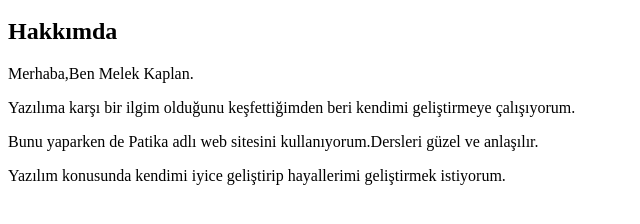
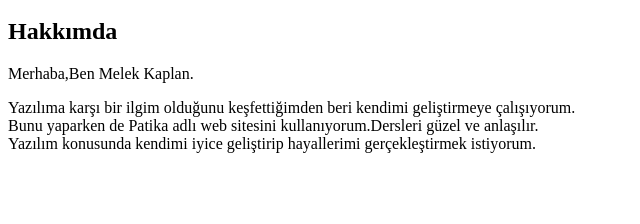
Before and after one commit to melekkpln/kodluyoruzilkrepo, a plain HTML site: page index.html in a window 1280 px wide. Shown: the part 48-272 px from the top of the page, without its empty margins (0-640 px from the left). Drawn offline with Linux system fonts and the light colour scheme.

Commit message:
index.html dosyasında değişiklik yapıldı.

```diff
--- a/index.html
+++ b/index.html
@@ -6,12 +6,8 @@
     Merhaba,Ben Melek Kaplan.
 </p>
 <p>
-    Yazılıma karşı bir ilgim olduğunu keşfettiğimden beri kendimi geliştirmeye çalışıyorum.
-</p>
-<p>
-    Bunu yaparken de Patika adlı web sitesini kullanıyorum.Dersleri güzel ve anlaşılır.
-</p>
-<p>
-    Yazılım konusunda kendimi iyice geliştirip hayallerimi geliştirmek istiyorum.
+    Yazılıma karşı bir ilgim olduğunu keşfettiğimden beri kendimi geliştirmeye çalışıyorum. <br>
+    Bunu yaparken de Patika adlı web sitesini kullanıyorum.Dersleri güzel ve anlaşılır. <br>
+    Yazılım konusunda kendimi iyice geliştirip hayallerimi gerçekleştirmek istiyorum.
 </p>
 <!--Paragraf etiketi-->
```
